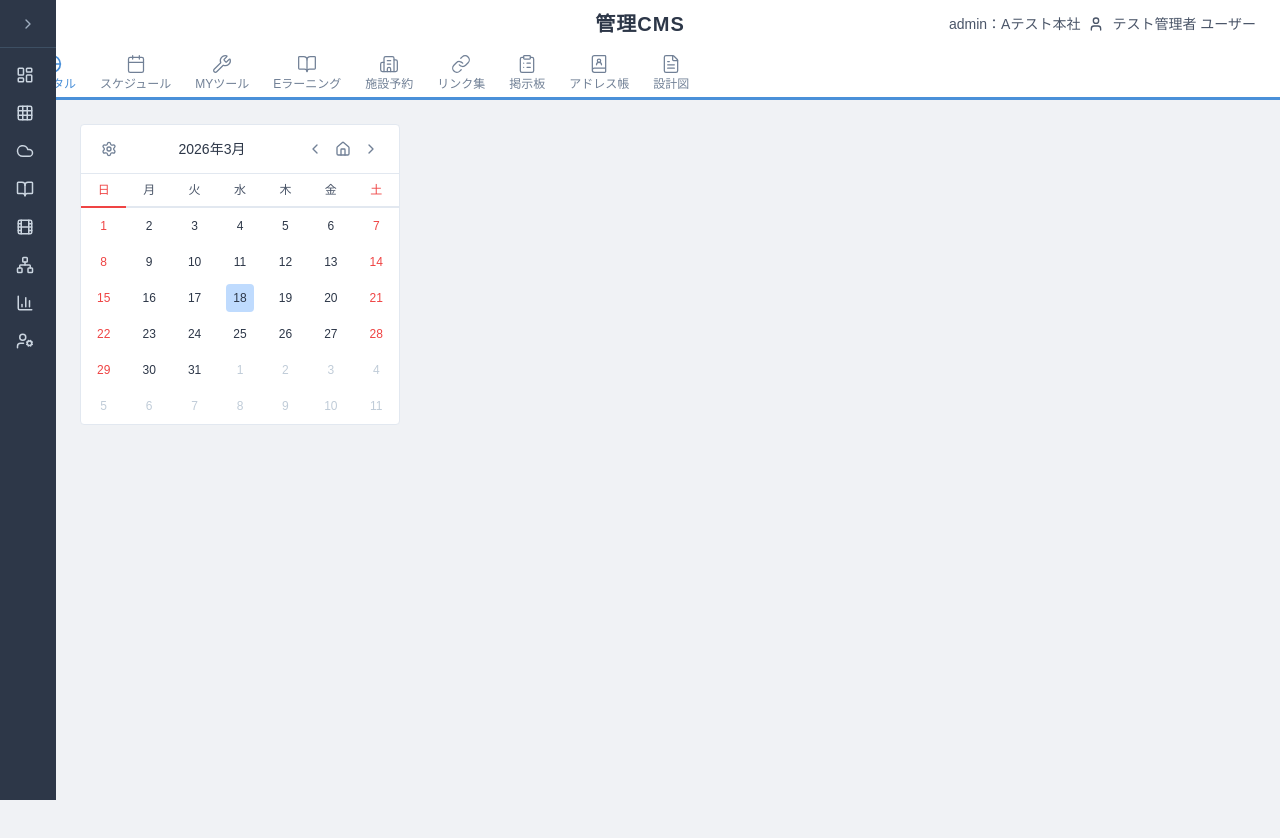
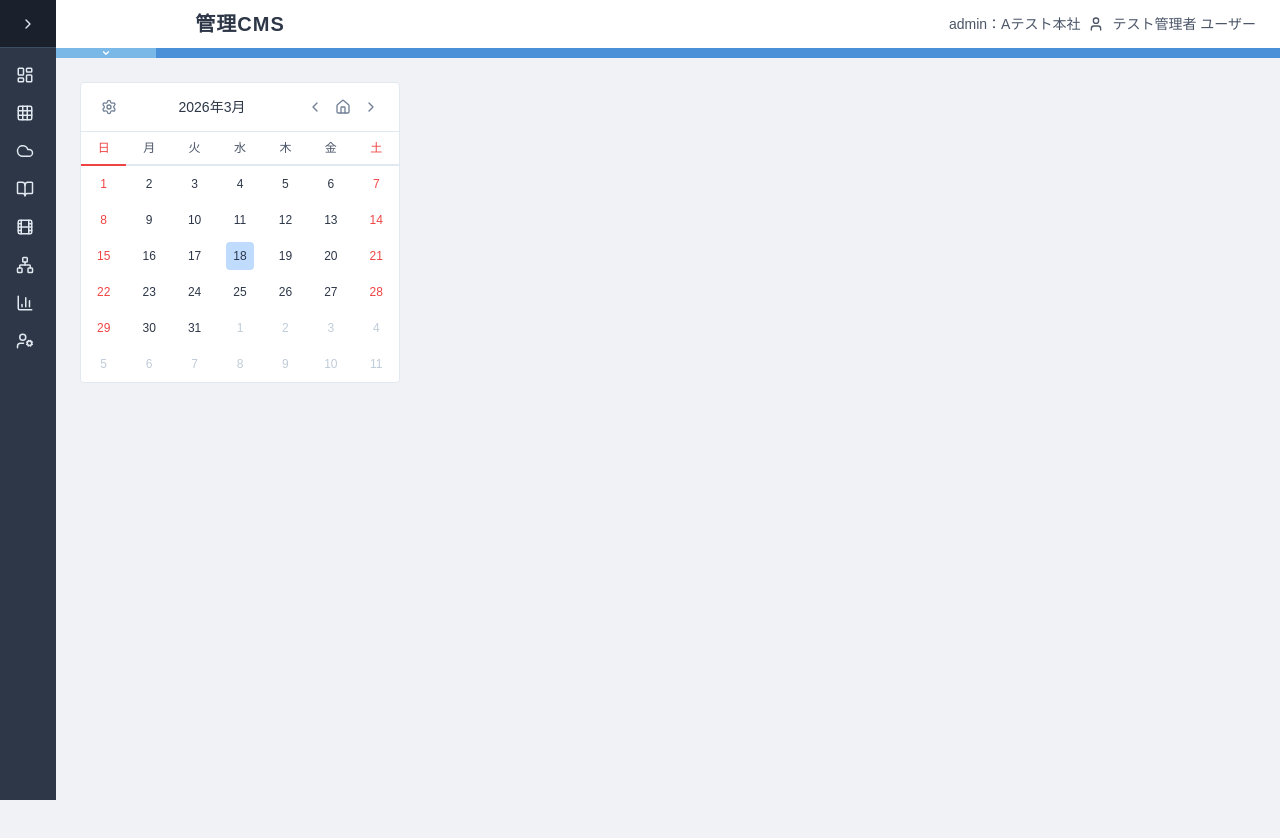
Before and after one commit to static-haruka/frontend-training-2, a Next.js app: page / in a window 1280 px wide. Shown: the top 838 px of the page. Built offline with nearby package versions, Linux system fonts and the light colour scheme.

Commit message:
feat: add tab bar, fix sidebar interactions and layout alignment

```diff
--- a/src/app/page.tsx
+++ b/src/app/page.tsx
@@ -8,12 +8,12 @@ import Calendar from "@/components/calendar/Calendar";
 
 export default function Home() {
   const [sidebarExpanded, setSidebarExpanded] = useState(false);
-  const marginLeft = sidebarExpanded ? 210 : 56;
+  const sidebarWidth = sidebarExpanded ? 210 : 56;
 
   return (
     <div className="min-h-screen" style={{ backgroundColor: "#f0f2f5" }}>
-      <Header />
-      <TabBar />
+      <Header sidebarWidth={sidebarWidth} />
+      <TabBar sidebarWidth={sidebarWidth} />
       <Sidebar
         expanded={sidebarExpanded}
         onToggle={() => setSidebarExpanded((prev) => !prev)}
@@ -21,10 +21,10 @@ export default function Home() {
       <main
         className="transition-all duration-200"
         style={{
-          marginTop: "100px",
-          marginLeft: `${marginLeft}px`,
+          marginTop: "58px",
+          marginLeft: `${sidebarWidth}px`,
           padding: "24px",
-          minHeight: "calc(100vh - 100px)",
+          minHeight: "calc(100vh - 58px)",
         }}
       >
         <Calendar />
--- a/src/components/layout/Header.tsx
+++ b/src/components/layout/Header.tsx
@@ -2,32 +2,43 @@
 
 import { User } from "lucide-react";
 
-export default function Header() {
+type Props = {
+  sidebarWidth: number;
+};
+
+export default function Header({ sidebarWidth }: Props) {
+  const titleLeft = sidebarWidth + 24 + 160;
+
   return (
     <header
-      className="fixed top-0 right-0 z-30 flex flex-col"
+      className="fixed top-0 right-0 z-30 flex items-center"
       style={{
         left: "0px",
         height: "48px",
         backgroundColor: "#ffffff",
+        paddingRight: "24px",
       }}
     >
-      <div className="flex items-center flex-1 px-6">
       <h1
-          className="absolute left-1/2 -translate-x-1/2 text-xl font-semibold"
-          style={{ color: "#2d3748", letterSpacing: "0.05em" }}
+        className="absolute text-xl font-semibold"
+        style={{
+          left: `${titleLeft}px`,
+          transform: "translateX(-50%)",
+          color: "#2d3748",
+          letterSpacing: "0.05em",
+          whiteSpace: "nowrap",
+        }}
       >
         管理CMS
       </h1>
       <div
-          className="ml-auto flex items-center gap-2 text-sm"
+        className="ml-auto flex items-center gap-2 text-sm flex-shrink-0"
         style={{ color: "#4a5568" }}
       >
         <span>admin：Aテスト本社</span>
         <User size={16} />
         <span>テスト管理者 ユーザー</span>
       </div>
-      </div>
     </header>
   );
 }
--- a/src/components/layout/Sidebar.tsx
+++ b/src/components/layout/Sidebar.tsx
@@ -13,6 +13,7 @@ type Props = {
 
 export default function Sidebar({ expanded, onToggle }: Props) {
   const [openMenus, setOpenMenus] = useState<Record<string, boolean>>({});
+  const [hoveredItem, setHoveredItem] = useState<string | null>(null);
   const pathname = usePathname();
 
   const toggleMenu = (label: string) => {
@@ -25,15 +26,18 @@ export default function Sidebar({ expanded, onToggle }: Props) {
     <>
       <button
         onClick={onToggle}
-        className="fixed z-40 flex items-center justify-center transition-all duration-200"
+        className="fixed transition-all duration-200"
         style={{
           top: "0px",
           left: "0px",
           width: `${sidebarWidth}px`,
           height: "48px",
-          backgroundColor: "#2d3748",
-          color: "#a0aec0",
+          backgroundColor: "#1a202c",
+          color: "#e2e8f0",
           borderBottom: "1px solid #3d4f63",
+          zIndex: 50,
+          display: "flex",
+          alignItems: "center",
           justifyContent: expanded ? "flex-end" : "center",
           paddingRight: expanded ? "16px" : "0",
         }}
@@ -42,12 +46,13 @@ export default function Sidebar({ expanded, onToggle }: Props) {
       </button>
 
       <aside
-        className="fixed left-0 bottom-0 z-20 flex flex-col transition-all duration-200"
+        className="fixed left-0 bottom-0 flex flex-col transition-all duration-200"
         style={{
           top: "48px",
           width: sidebarWidth,
           backgroundColor: "#2d3748",
           overflowX: "hidden",
+          zIndex: 20,
         }}
       >
         <nav className="flex-1 overflow-y-auto py-2">
@@ -55,45 +60,62 @@ export default function Sidebar({ expanded, onToggle }: Props) {
             const Icon = item.icon;
             const hasChildren = item.children && item.children.length > 0;
             const isOpen = openMenus[item.label];
-            const isActive = item.href
-              ? pathname === item.href
-              : item.children?.some((c) => pathname === c.href);
+            const isHovered = hoveredItem === item.label;
 
             if (hasChildren) {
               return (
                 <div key={item.label}>
                   <button
                     onClick={() => toggleMenu(item.label)}
+                    onMouseEnter={() => setHoveredItem(item.label)}
+                    onMouseLeave={() => setHoveredItem(null)}
                     className="w-full flex items-center gap-3 px-4 py-2.5 text-sm transition-colors text-left"
                     style={{
-                      color: isActive ? "#90cdf4" : "#cbd5e0",
-                      backgroundColor: isActive ? "#3d4f63" : "transparent",
+                      color: isHovered ? "#90cdf4" : "#e2e8f0",
+                      backgroundColor: isOpen ? "#1a202c" : "transparent",
                     }}
                   >
                     <Icon size={18} className="flex-shrink-0" />
                     {expanded && (
                       <>
-                        <span className="flex-1 whitespace-nowrap">{item.label}</span>
-                        {isOpen ? <ChevronUp size={14} /> : <ChevronDown size={14} />}
+                        <span className="flex-1 whitespace-nowrap overflow-hidden text-ellipsis">
+                          {item.label}
+                        </span>
+                        {isOpen
+                          ? <ChevronDown size={14} className="flex-shrink-0" />
+                          : <ChevronUp size={14} className="flex-shrink-0" />
+                        }
                       </>
                     )}
                   </button>
-                  {expanded && isOpen && (
-                    <div style={{ backgroundColor: "#253141" }}>
-                      {item.children!.map((child) => (
+
+                  {isOpen && (
+                    <div style={{ backgroundColor: "#1a202c" }}>
+                      {item.children!.map((child) => {
+                        const ChildIcon = child.icon;
+                        const isChildHovered = hoveredItem === child.href;
+                        return (
                           <Link
                             key={child.href}
                             href={child.href}
-                          className="flex items-center pl-11 pr-4 py-2 text-sm transition-colors"
+                            onMouseEnter={() => setHoveredItem(child.href)}
+                            onMouseLeave={() => setHoveredItem(null)}
+                            className="flex items-center gap-3 px-4 py-2 text-sm transition-colors"
                             style={{
-                            color: pathname === child.href ? "#90cdf4" : "#a0aec0",
-                            backgroundColor: pathname === child.href ? "#3d4f63" : "transparent",
+                              color: isChildHovered ? "#90cdf4" : "#e2e8f0",
+                              backgroundColor: "transparent",
                               textDecoration: "none",
                             }}
                           >
+                            <ChildIcon size={18} className="flex-shrink-0" />
+                            {expanded && (
+                              <span className="whitespace-nowrap overflow-hidden text-ellipsis">
                                 {child.label}
+                              </span>
+                            )}
                           </Link>
-                      ))}
+                        );
+                      })}
                     </div>
                   )}
                 </div>
@@ -104,16 +126,20 @@ export default function Sidebar({ expanded, onToggle }: Props) {
               <Link
                 key={item.label}
                 href={item.href!}
+                onMouseEnter={() => setHoveredItem(item.label)}
+                onMouseLeave={() => setHoveredItem(null)}
                 className="flex items-center gap-3 px-4 py-2.5 text-sm transition-colors"
                 style={{
-                  color: isActive ? "#90cdf4" : "#cbd5e0",
-                  backgroundColor: isActive ? "#3d4f63" : "transparent",
+                  color: isHovered ? "#90cdf4" : "#e2e8f0",
+                  backgroundColor: "transparent",
                   textDecoration: "none",
                 }}
               >
                 <Icon size={18} className="flex-shrink-0" />
                 {expanded && (
-                  <span className="whitespace-nowrap">{item.label}</span>
+                  <span className="whitespace-nowrap overflow-hidden text-ellipsis">
+                    {item.label}
+                  </span>
                 )}
               </Link>
             );
--- a/src/components/layout/TabBar.tsx
+++ b/src/components/layout/TabBar.tsx
@@ -11,6 +11,8 @@ import {
   ClipboardList,
   BookUser,
   FileText,
+  ChevronDown,
+  ChevronUp,
 } from "lucide-react";
 
 const tabs = [
@@ -25,17 +27,26 @@ const tabs = [
   { label: "設計図",       icon: FileText },
 ];
 
-export default function TabBar() {
+type Props = {
+  sidebarWidth: number;
+};
+
+export default function TabBar({ sidebarWidth }: Props) {
+  const [showTabs, setShowTabs] = useState(false);
   const [activeTab, setActiveTab] = useState("ポータル");
 
   return (
     <div
-      className="fixed left-0 right-0 z-20 flex items-center px-4"
+      className="fixed right-0 transition-all duration-200"
+      style={{ top: "48px", left: `${sidebarWidth}px`, zIndex: 30 }}
+    >
+      {showTabs && (
+        <div
+          className="flex items-center px-4"
           style={{
-        top: "48px",
             height: "52px",
             backgroundColor: "#ffffff",
-        borderBottom: "3px solid #4a90d9",
+            borderBottom: "1px solid #e2e8f0",
           }}
         >
           {tabs.map((tab) => {
@@ -57,5 +68,25 @@ export default function TabBar() {
             );
           })}
         </div>
+      )}
+
+      <div className="flex" style={{ height: "10px" }}>
+        <button
+          onClick={() => setShowTabs((prev) => !prev)}
+          className="hover:opacity-70 transition-opacity flex-shrink-0 flex items-center justify-center"
+          style={{
+            width: "100px",
+            height: "10px",
+            backgroundColor: "#7ab8e8",
+          }}
+        >
+          {showTabs
+            ? <ChevronUp size={10} color="#ffffff" strokeWidth={3} />
+            : <ChevronDown size={10} color="#ffffff" strokeWidth={3} />
+          }
+        </button>
+        <div className="flex-1" style={{ backgroundColor: "#4a90d9" }} />
+      </div>
+    </div>
   );
 }
--- a/src/lib/navItems.ts
+++ b/src/lib/navItems.ts
@@ -7,13 +7,19 @@ import {
   Network,
   BarChart3,
   UserCog,
+  DollarSign,
+  Server,
+  Upload,
+  Library,
+  FolderOpen,
+  Video,
 } from "lucide-react";
 
 export type NavItem = {
   label: string;
   icon: React.ElementType;
   href?: string;
-  children?: { label: string; href: string }[];
+  children?: { label: string; href: string; icon: React.ElementType }[];
 };
 
 export const navItems: NavItem[] = [
@@ -31,24 +37,24 @@ export const navItems: NavItem[] = [
     label: "AWS",
     icon: Cloud,
     children: [
-      { label: "AWS利用料金", href: "/aws/cost" },
-      { label: "AWSインスタンス一覧", href: "/aws/instances" },
+      { label: "AWS利用料金",        href: "/aws/cost",        icon: DollarSign },
+      { label: "AWSインスタンス一覧", href: "/aws/instances",   icon: Server },
     ],
   },
   {
     label: "電子書籍",
     icon: BookOpen,
     children: [
-      { label: "アップロード", href: "/ebooks/upload" },
-      { label: "電子書籍管理", href: "/ebooks/manage" },
+      { label: "アップロード",   href: "/ebooks/upload", icon: Upload },
+      { label: "電子書籍管理",   href: "/ebooks/manage", icon: Library },
     ],
   },
   {
     label: "動画管理",
     icon: Film,
     children: [
-      { label: "カテゴリ管理", href: "/videos/categories" },
-      { label: "動画管理", href: "/videos/manage" },
+      { label: "カテゴリ管理", href: "/videos/categories", icon: FolderOpen },
+      { label: "動画管理",     href: "/videos/manage",     icon: Video },
     ],
   },
   {
```
Lines whose indentation alone changed are shown as unchanged.
